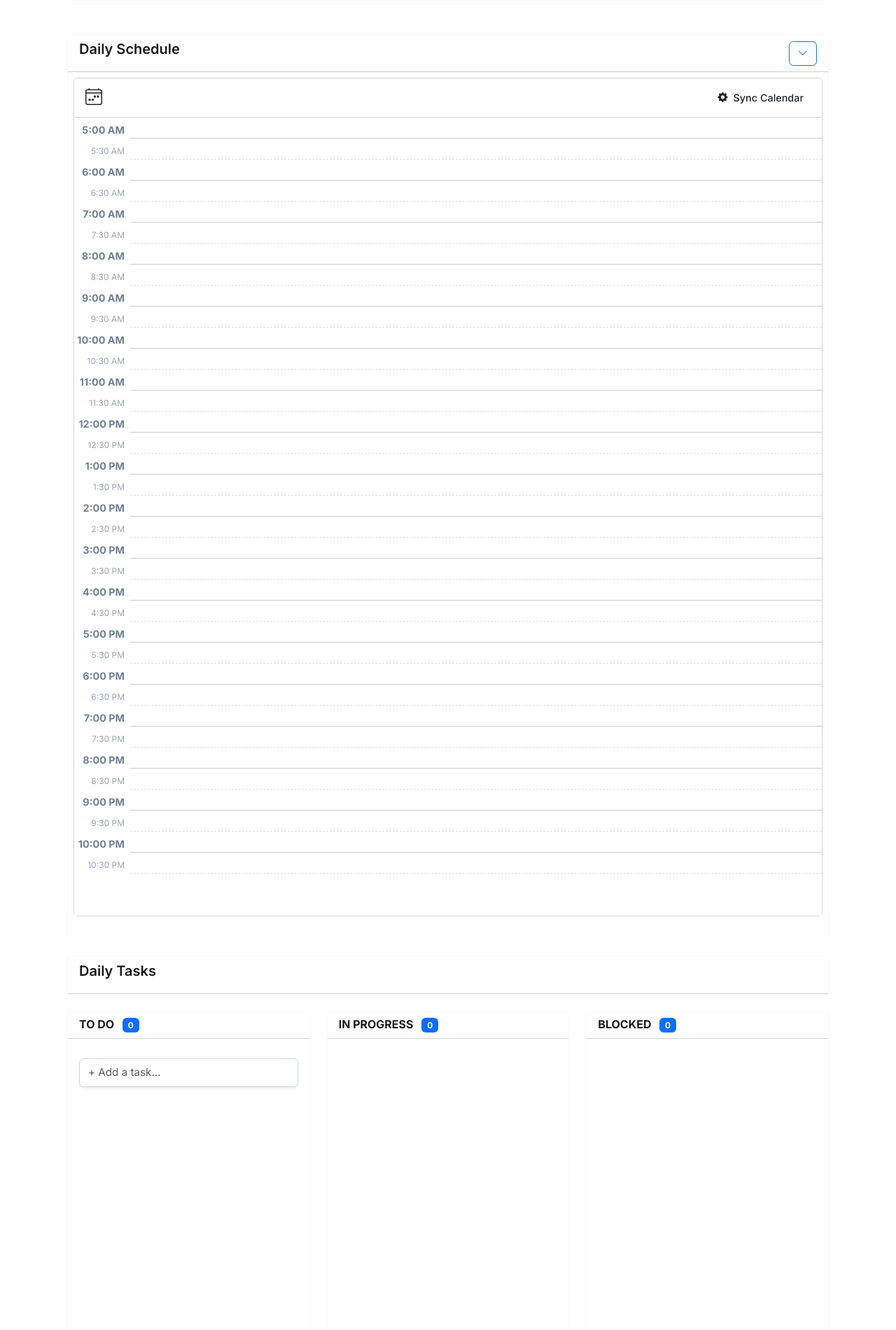
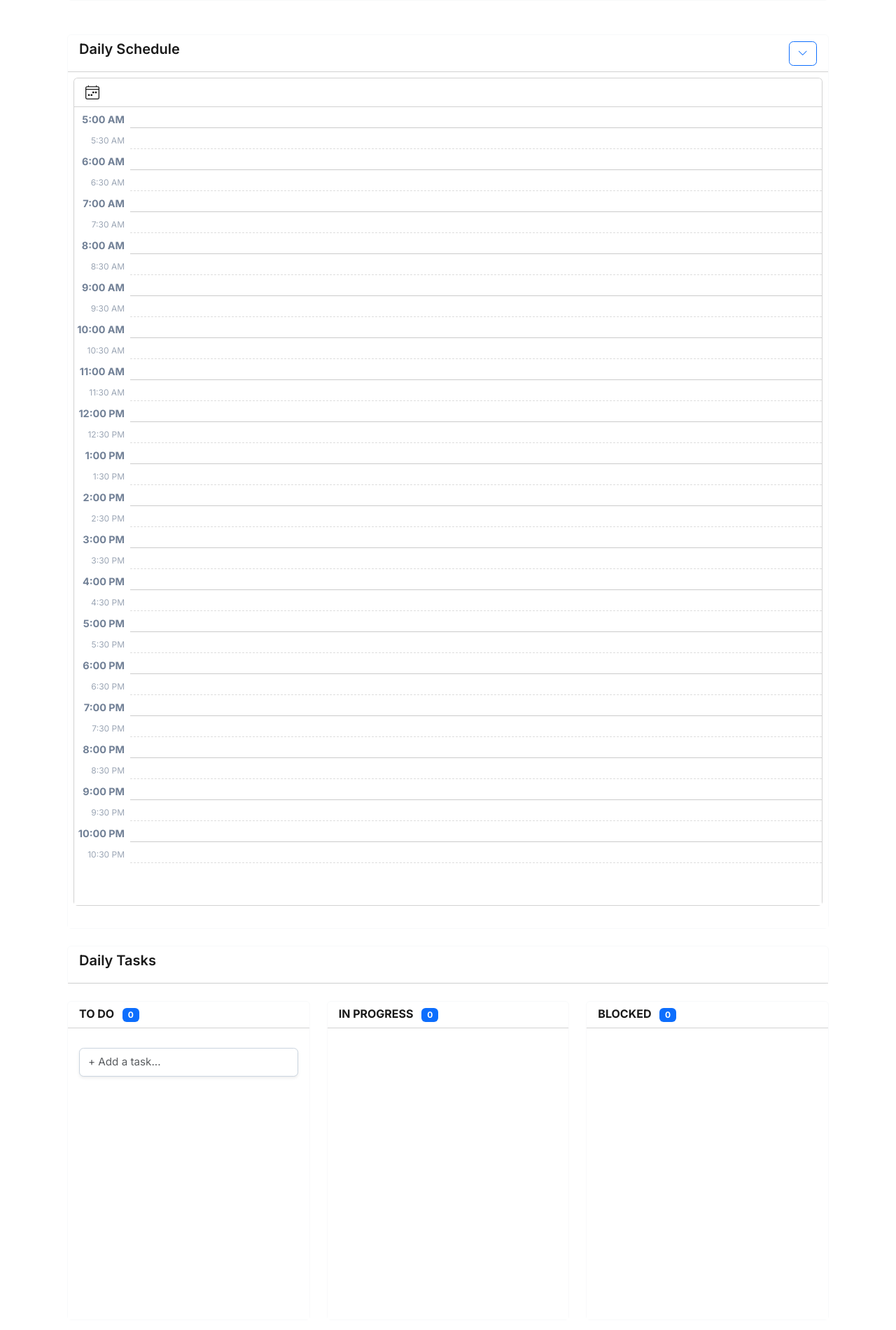
Before and after one commit to wmfmorgan/WFM-planner, a Flask app: template app/templates/day.html in a window 1280 px wide. Shown: the part 1490-3390 px from the top of the page at 70% size. Run offline with Flask 3, Linux system fonts and the light colour scheme; the template is opened without the code that fills it, so the values that code supplies are empty; some libraries are stand-ins or nearby versions.

Commit message:
Revert "import from outlook"
This reverts commit c8cfae079886f877a4e1c655a19e3951b00a2409.

```diff
--- a/app/static/js/calendar/schedule.js
+++ b/app/static/js/calendar/schedule.js
@@ -1,146 +1,44 @@
 // static/js/calendar/schedule.js
-// THE ULTIMATE SCHEDULE SCRIPT — FINAL VERSION — WORKS EVERY TIME
-
-// 1. Schedule Collapse — Remembers open/closed state
 export function initScheduleCollapse() {
   const collapse = document.getElementById('scheduleCollapse');
   const btn = document.querySelector('[data-bs-target="#scheduleCollapse"]');
   if (!collapse || !btn) return;
 
+  // Restore saved state on load
   const saved = localStorage.getItem('scheduleCollapsed');
-
   if (saved === 'true') {
     collapse.classList.remove('show');
     btn.classList.add('collapsed');
     btn.setAttribute('aria-expanded', 'false');
-  } else {
-    // Default: open (or if saved === 'false' or null)
+  } else if (saved === 'false') {
     collapse.classList.add('show');
     btn.classList.remove('collapsed');
     btn.setAttribute('aria-expanded', 'true');
   }
+  // If no saved state → defaults to collapsed (your current HTML)
 
+  // Save state AFTER Bootstrap finishes toggling
   collapse.addEventListener('shown.bs.collapse', () => {
-    localStorage.setItem('scheduleCollapsed', 'false');
+    localStorage.setItem('scheduleCollapsed', 'false'); // now open
   });
 
   collapse.addEventListener('hidden.bs.collapse', () => {
-    localStorage.setItem('scheduleCollapsed', 'true');
+    localStorage.setItem('scheduleCollapsed', 'true');  // now closed
   });
 }
 
-// 2. Auto-scroll to current time on today's page
 export function autoScrollToNow() {
-  const container = document.getElementById('scheduleGrid');
-  const dayDateData = document.getElementById('dayDateData');
-  if (!container || !dayDateData) return;
-
-  const today = new Date().toISOString().slice(0, 10);
-  const pageDate = `${dayDateData.dataset.year}-${String(dayDateData.dataset.month).padStart(2, '0')}-${String(dayDateData.dataset.day).padStart(2, '0')}`;
-
-  if (pageDate !== today) return;
+  const container = document.getElementById('schedule-container');
+  const dayDate = document.getElementById('dayDateData')?.textContent.trim();
+  if (!container || !dayDate || dayDate !== new Date().toISOString().slice(0,10)) return;
 
   const now = new Date();
-  let hours = now.getHours();
-  let minutes = now.getMinutes() < 30 ? 30 : 60;
-  if (minutes === 60) {
-    hours += 1;
-    minutes = 0;
-  }
-  if (hours < 5) hours = 5; // Your schedule starts at 5 AM
-
-  const targetSlot = document.querySelector(`.time-slot-clickable[data-hour="${hours}"][data-minutes="${minutes}"]`);
-  if (targetSlot) {
+  const h = now.getHours();
+  const m = Math.ceil(now.getMinutes() / 30) * 30;
+  const row = document.querySelector(`[data-hour="${h}"][data-minutes="${m === 60 ? 0 : m}"]`);
+  if (row) {
     setTimeout(() => {
-      container.scrollTo({
-        top: targetSlot.offsetTop - 150,
-        behavior: 'smooth'
-      });
-    }, 400);
+      container.scrollTop = row.offsetTop - container.offsetTop - 100;
+    }, 150);
   }
 }
-
-// 3. Toast notification system
-function showToast(message, type = 'success') {
-  // Remove old toasts
-  document.querySelectorAll('.calendar-import-toast').forEach(t => t.remove());
-
-  const toast = document.createElement('div');
-  toast.className = `toast calendar-import-toast align-items-center text-bg-${type === 'danger' ? 'danger' : 'success'} border-0 position-fixed bottom-0 end-0 p-3 m-4`;
-  toast.style.zIndex = '1080';
-  toast.innerHTML = `
-    <div class="d-flex">
-      <div class="toast-body fw-medium">
-        <i class="bi ${type === 'danger' ? 'bi-exclamation-triangle-fill' : 'bi-check-circle-fill'} me-2"></i>
-        ${message}
-      </div>
-      <button type="button" class="btn-close btn-close-white" data-bs-dismiss="toast"></button>
-    </div>
-  `;
-
-  document.body.appendChild(toast);
-  const bsToast = new bootstrap.Toast(toast, { delay: 5000 });
-  bsToast.show();
-
-  toast.addEventListener('hidden.bs.toast', () => toast.remove());
-}
-
-// 4. MAIN EVENT: Import calendar for THIS day — WORKS 100%
-document.addEventListener('DOMContentLoaded', () => {
-  document.querySelectorAll('.js-import-calendar-btn').forEach(button => {
-    button.addEventListener('click', async (e) => {
-      e.preventDefault();
-      e.stopPropagation();
-
-      console.log('Gear clicked! Starting calendar import...');
-
-      const dayDateData = document.getElementById('dayDateData');
-      if (!dayDateData) {
-        showToast('Error: Cannot read date from page', 'danger');
-        return;
-      }
-
-      const year = dayDateData.dataset.year;
-      const month = String(dayDateData.dataset.month).padStart(2, '0');
-      const day = String(dayDateData.dataset.day).padStart(2, '0');
-      const datestr = `${year}${month}${day}`;
-
-      console.log('Importing calendar for:', datestr);
-
-      const originalHTML = button.innerHTML;
-      button.disabled = true;
-      button.innerHTML = '<span class="spinner-border spinner-border-sm"></span>';
-
-      //showToast('Importing calendar events...', 'success');
-
-      try {
-        const response = await fetch(`/api/import-calendar/${datestr}`, {
-          method: 'GET',
-          headers: {
-            'X-Requested-With': 'XMLHttpRequest'
-          }
-        });
-
-        const data = await response.json();
-
-        if (!response.ok) {
-          throw new Error(data.error || `Server error: ${response.status}`);
-        }
-
-        if (data.success) {
-          const count = data.imported || 0;
-          showToast(`Calendar synced! ${count} event${count !== 1 ? 's' : ''} imported`, 'success');
-          setTimeout(() => location.reload(), 1800);
-        } else {
-          throw new Error(data.error || 'Import failed');
-        }
-      } catch (err) {
-        console.error('Calendar import failed:', err);
-        showToast(err.message || 'Import failed — try again later', 'danger');
-      } finally {
-        button.disabled = false;
-        button.innerHTML = originalHTML;
-      }
-    });
-  });
-});
--- a/app/templates/day.html
+++ b/app/templates/day.html
@@ -86,27 +86,13 @@
                             <!-- NUCLEAR SCHEDULE — FINAL, ETERNAL, PERFECT -->
                             <div class="col-12">
                             <div class="card">
-                                    <div class="card-header bg-dark">
-                                        <div class="d-flex justify-content-between align-items-center">
-                                            <!-- LEFT: Date + Icon (aligned perfectly) -->
-                                            <div class="d-flex align-items-center gap-3">
-                                                <i class="bi bi-calendar4-week fs-4"></i>
+                                <div class="card-header bg-dark text-white">
                                     <h5 class="mb-0">
+                                        <i class="bi bi-calendar4-week me-2"></i>
                                         {{ day_date.strftime('%A, %B %d, %Y') }}
                                     </h5>
                                 </div>
 
-                                            <!-- RIGHT: The Gear of Power — ALWAYS VISIBLE, ALWAYS READY -->
-                                            <button
-                                                type="button"
-                                                class="btn btn-sm border-0 shadow-none js-import-calendar-btn d-flex align-items-center gap-2"
-                                                title="Import calendar events for this day"
-                                                style="padding: 6px 10px; font-size: 0.9rem;">
-                                                <i class="bi bi-gear-fill"></i>
-                                                <span class="d-none d-md-inline">Sync Calendar</span>
-                                            </button>
-                                        </div>
-                                    </div>
                                 <div class="position-relative {% if all_day_events %}has-all-day{% else %}no-all-day{% endif %}" style="min-height: 1440px;" id="scheduleGrid">
 
                                         <!-- ALL-DAY EVENTS -->
```
Lines whose indentation alone changed are shown as unchanged.
